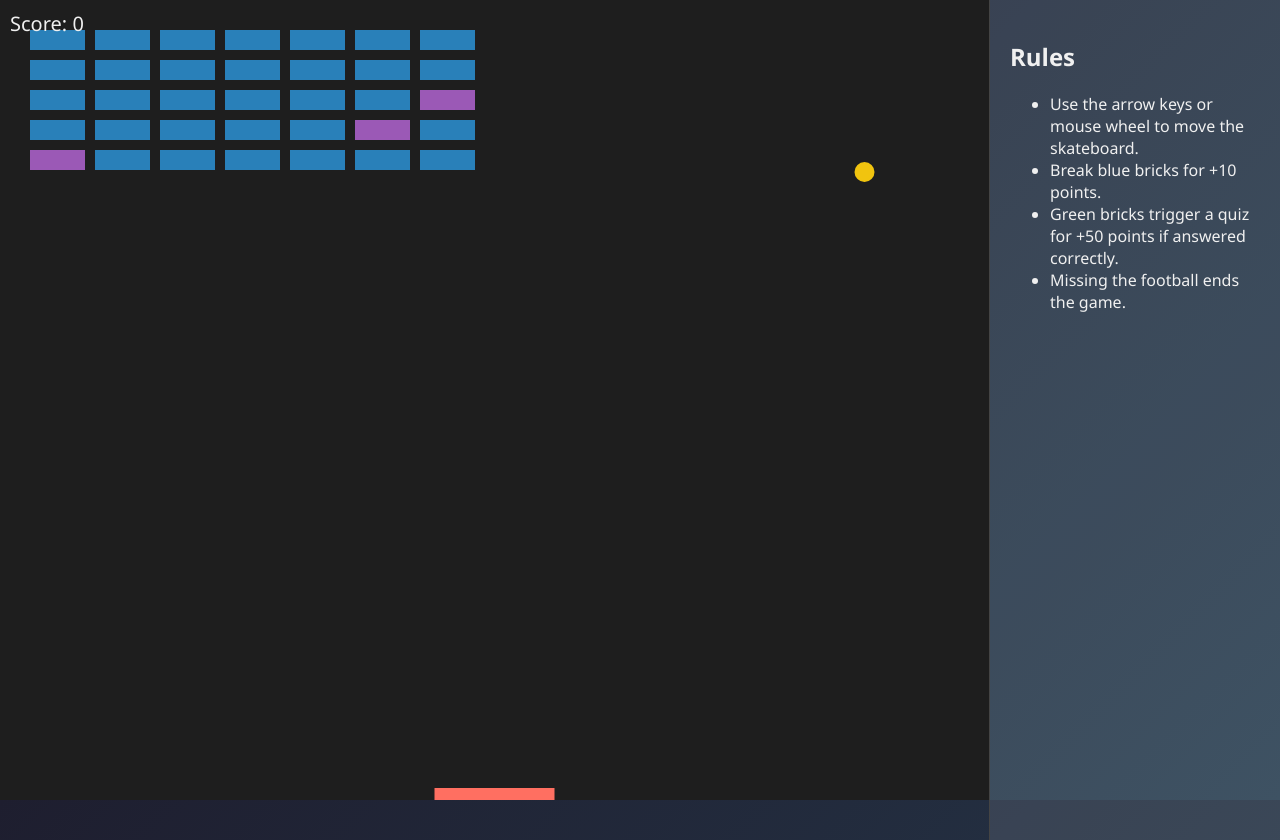
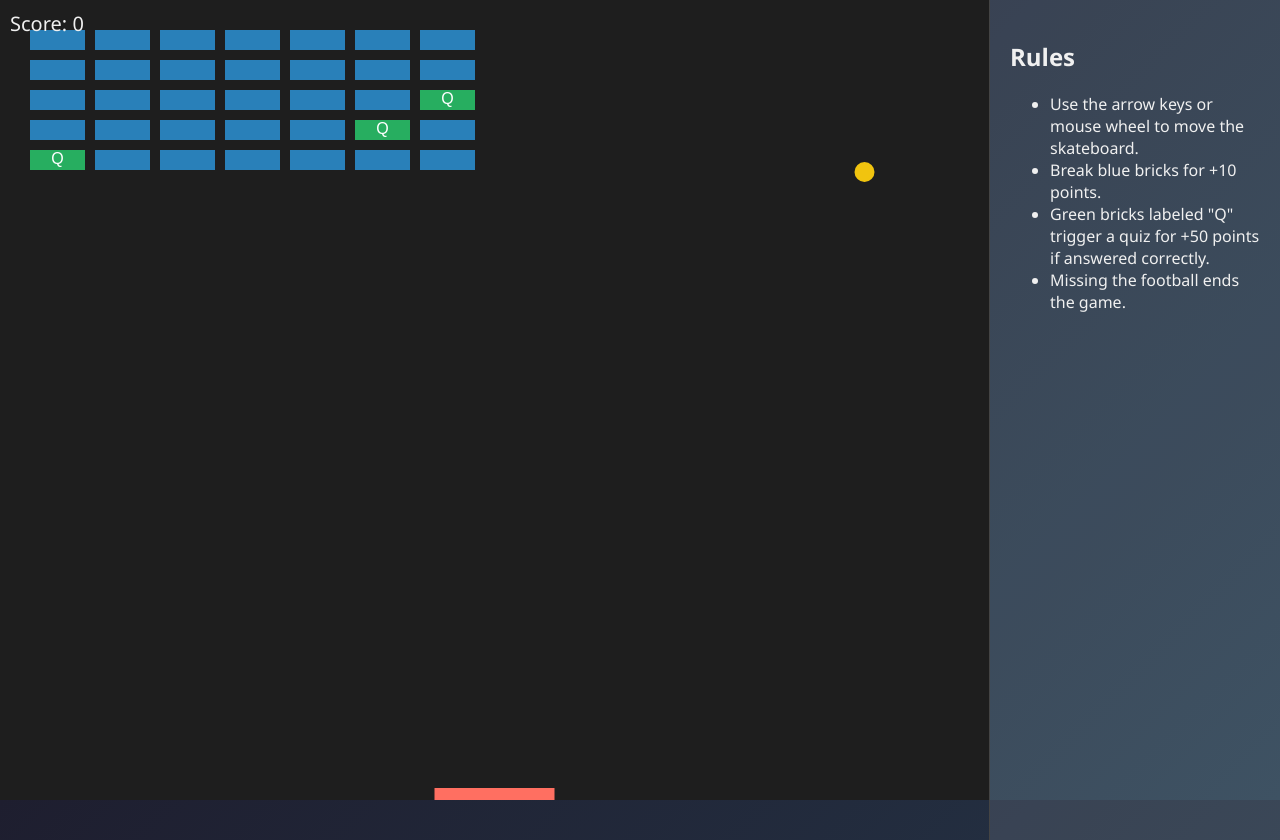
Before and after one commit to kaustubhdhole/quiz-badminton, a plain HTML site: page index.html in a window 1280 px wide. Drawn offline with Linux system fonts and the light colour scheme.

Commit message:
Label quiz bricks with Q

```diff
--- a/index.html
+++ b/index.html
@@ -17,7 +17,7 @@
     <ul>
       <li>Use the arrow keys or mouse wheel to move the skateboard.</li>
       <li>Break blue bricks for +10 points.</li>
-      <li>Green bricks trigger a quiz for +50 points if answered correctly.</li>
+      <li>Green bricks labeled "Q" trigger a quiz for +50 points if answered correctly.</li>
       <li>Missing the football ends the game.</li>
     </ul>
   </aside>
--- a/script.js
+++ b/script.js
@@ -145,8 +145,17 @@ function drawBricks() {
         b.y = brickY;
         ctx.beginPath();
         ctx.rect(brickX, brickY, brickWidth, brickHeight);
-        ctx.fillStyle = b.quiz ? '#9b59b6' : '#2980b9';
+        ctx.fillStyle = b.quiz ? '#27ae60' : '#2980b9';
         ctx.fill();
+        if (b.quiz) {
+          ctx.fillStyle = '#ffffff';
+          ctx.font = '16px Arial';
+          ctx.textAlign = 'center';
+          ctx.textBaseline = 'middle';
+          ctx.fillText('Q', brickX + brickWidth / 2, brickY + brickHeight / 2);
+          ctx.textAlign = 'start';
+          ctx.textBaseline = 'alphabetic';
+        }
         ctx.closePath();
       }
     }
```
Also changed, not shown: 1 other file.
